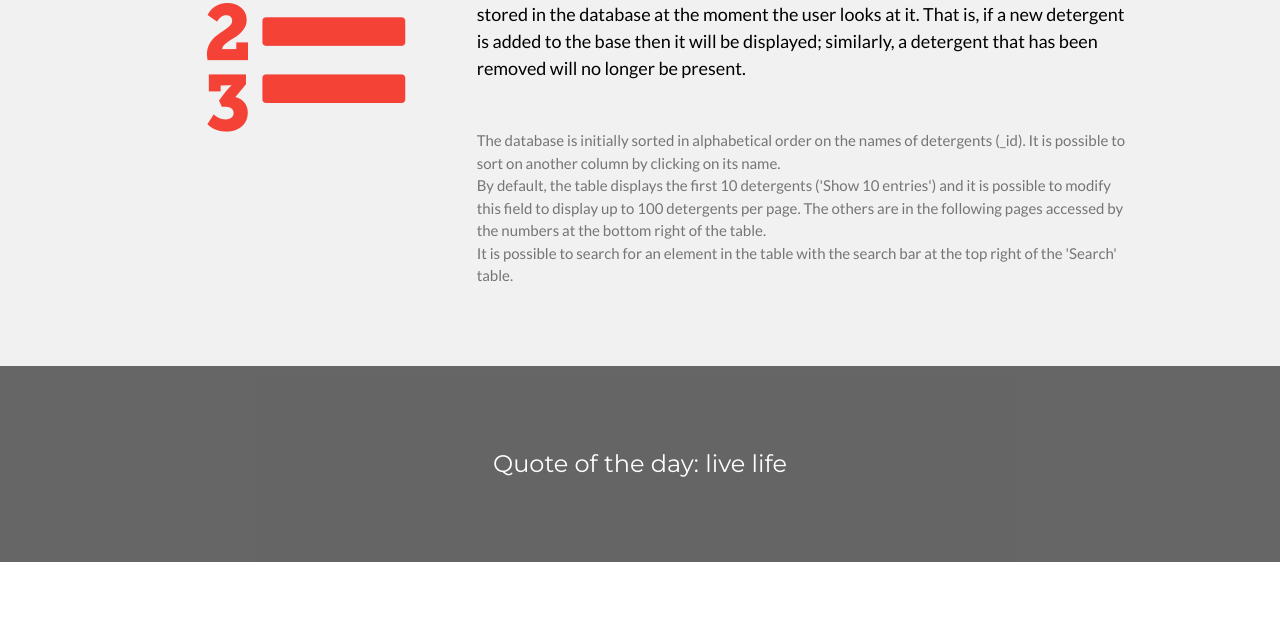
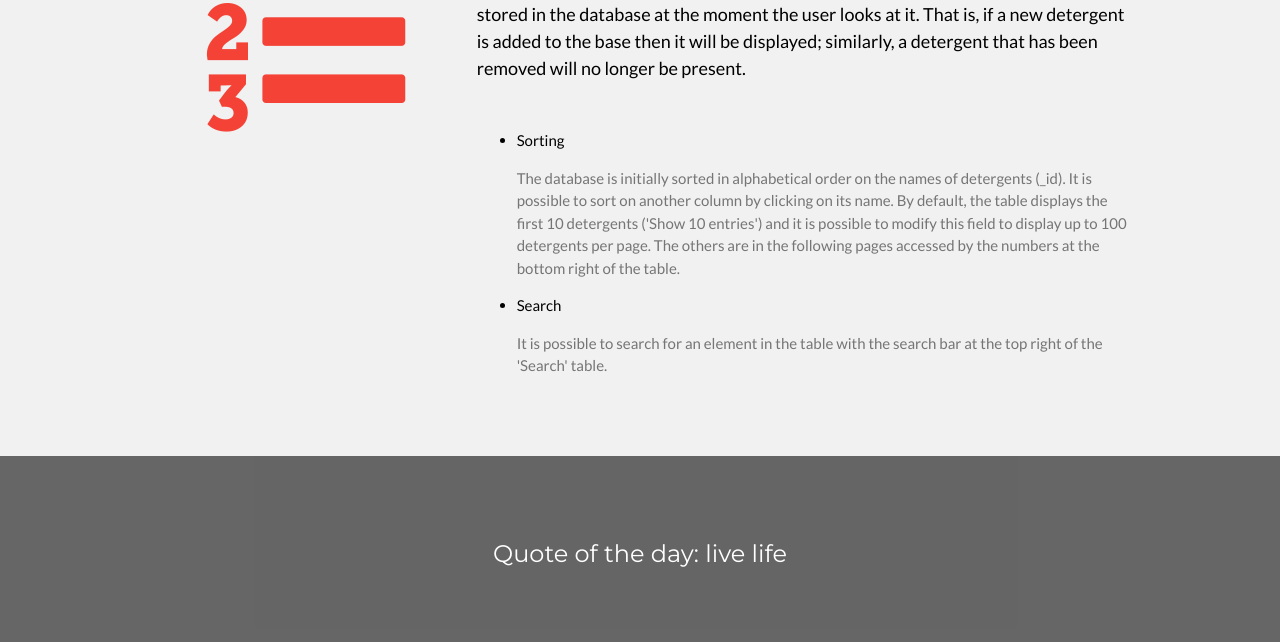
Before and after one commit to glaunay/mongodet, a website: page html/help.html in a window 1280 px wide. Shown: the part 2166-2808 px from the top of the page. Drawn offline with nearby package versions, Linux system fonts and the light colour scheme.

Commit message:
Modification of the help

```diff
--- a/html/help.html
+++ b/html/help.html
@@ -96,9 +96,18 @@ body,h1,h2,h3,h4,h5,h6 {font-family: "Lato", sans-serif}
 		<h1>Table of data</h1>
 		<h5 class="w3-padding-32">The data table is available from the Load database tab. It displays all the detergents stored in the database at the moment the user looks at it. That is, if a new detergent is added to the base then it will be displayed; similarly, a detergent that has been removed will no longer be present.</h5>
 
-		<p class="w3-text-grey">The database is initially sorted in alphabetical order on the names of detergents (_id). It is possible to sort on another column by clicking on its name. <br>
-		By default, the table displays the first 10 detergents ('Show 10 entries') and it is possible to modify this field to display up to 100 detergents per page. The others are in the following pages accessed by the numbers at the bottom right of the table. <br>
-		It is possible to search for an element in the table with the search bar at the top right of the 'Search' table.</p>
+		<p class="w3-text-grey">
+			<ul>
+				<li>Sorting</li>
+				<p class="w3-text-grey">
+					The database is initially sorted in alphabetical order on the names of detergents (_id). It is possible to sort on another column by clicking on its name. By default, the table displays the first 10 detergents ('Show 10 entries') and it is possible to modify this field to display up to 100 detergents per page. The others are in the following pages accessed by the numbers at the bottom right of the table.
+				</p>
+				<li>Search</li>
+				<p class="w3-text-grey">
+					It is possible to search for an element in the table with the search bar at the top right of the 'Search' table.
+				</p>
+			</ul>
+		</p>
 	</div>
 	</div>
 </div>
```
